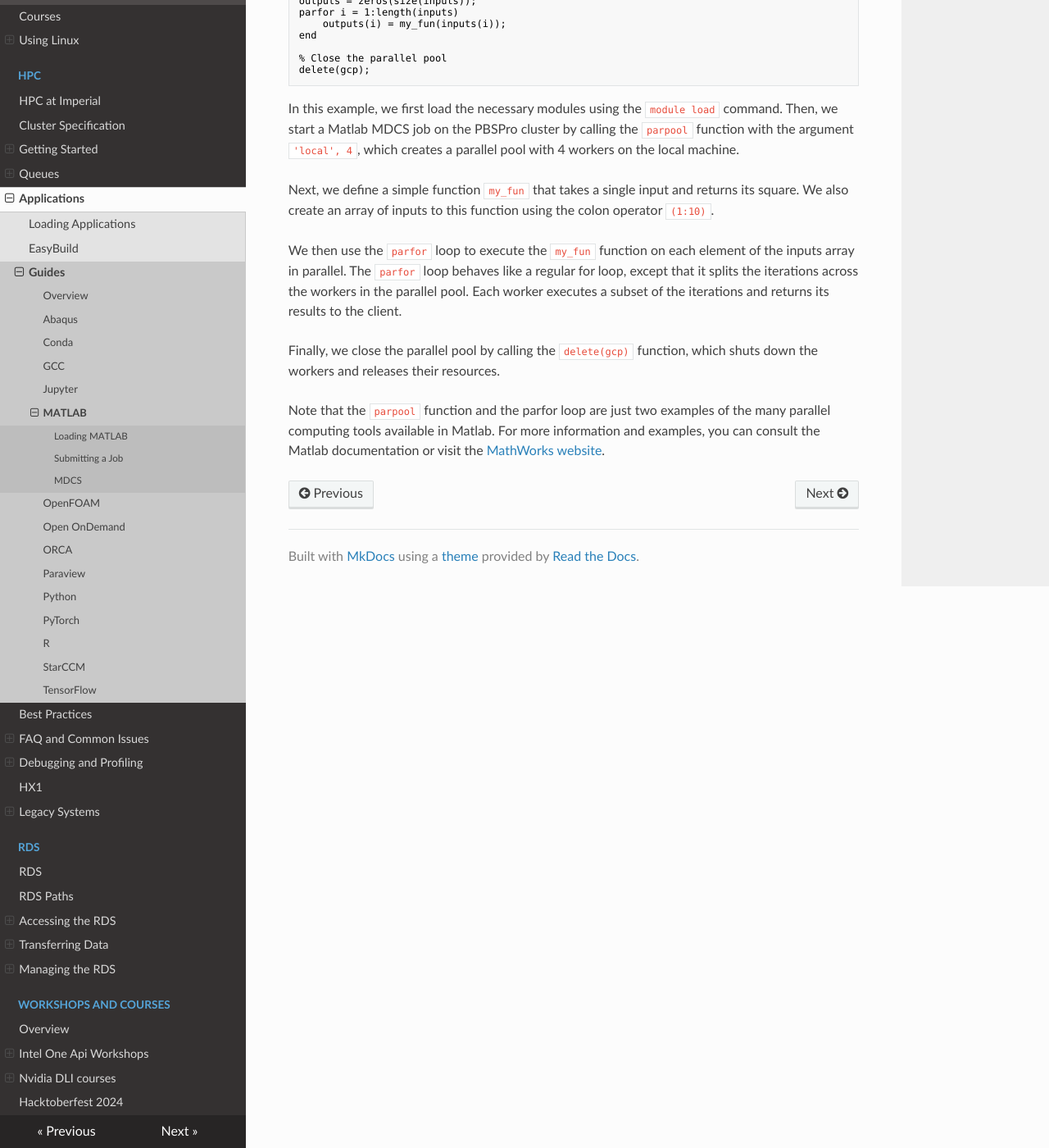
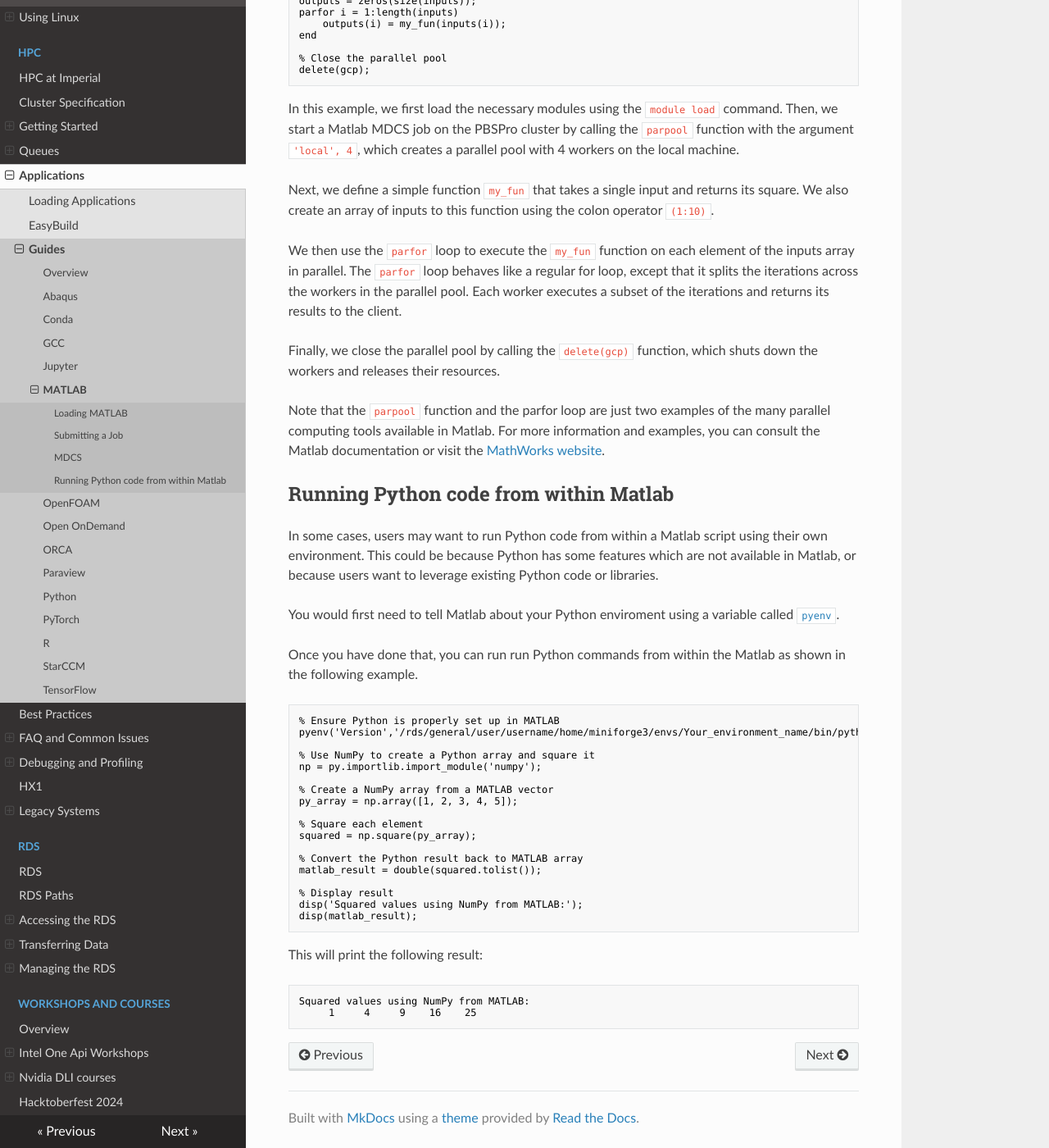
Before and after one commit to ImperialCollegeLondon/icl-rcs-user-guide, an MkDocs documentation site: the page built from docs/hpc/applications/guides/matlab.md, in a window 1280 px wide and 1400 px high, scrolled down 2336 px. Shown: the whole window at 82% size. Built offline with MkDocs 1.6.1, drawn with Linux system fonts in a browser that asks for light colours; nearby versions of some CDN libraries.

Commit message:
Python from matlab (#60)
* Added an example to run python code from matlab

* Corrected syntax higlighting of pyenv

* Added details on how to run py code from matlab in the Python section

````diff
--- a/docs/hpc/applications/guides/matlab.md
+++ b/docs/hpc/applications/guides/matlab.md
@@ -108,3 +108,38 @@ We then use the `parfor` loop to execute the `my_fun` function on each element o
 Finally, we close the parallel pool by calling the `delete(gcp)` function, which shuts down the workers and releases their resources.
 
 Note that the `parpool` function and the parfor loop are just two examples of the many parallel computing tools available in Matlab. For more information and examples, you can consult the Matlab documentation or visit the [MathWorks website](https://uk.mathworks.com/products/matlab.html).
+
+## Running Python code from within Matlab
+
+In some cases, users may want to run Python code from within a Matlab script using their own environment. This could be because Python has some features which are not available in Matlab, or because users want to leverage existing Python code or libraries.
+
+You would first need to tell Matlab about your Python enviroment using a variable called [`pyenv`](https://www.mathworks.com/help/matlab/ref/pyenv.html).
+
+Once you have done that, you can run run Python commands from within the Matlab as shown in the following example.
+
+```matlab
+% Ensure Python is properly set up in MATLAB
+pyenv('Version','/rds/general/user/username/home/miniforge3/envs/Your_environment_name/bin/python')
+
+% Use NumPy to create a Python array and square it
+np = py.importlib.import_module('numpy');
+
+% Create a NumPy array from a MATLAB vector
+py_array = np.array([1, 2, 3, 4, 5]);
+
+% Square each element
+squared = np.square(py_array);
+
+% Convert the Python result back to MATLAB array
+matlab_result = double(squared.tolist());
+
+% Display result
+disp('Squared values using NumPy from MATLAB:');
+disp(matlab_result);
+```
+
+This will print the following result:
+```bash
+Squared values using NumPy from MATLAB:
+     1     4     9    16    25
+```
````
Also changed, not shown: docs/hpc/applications/guides/python.md (+4 -0 lines).
